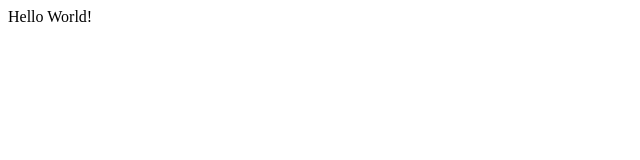
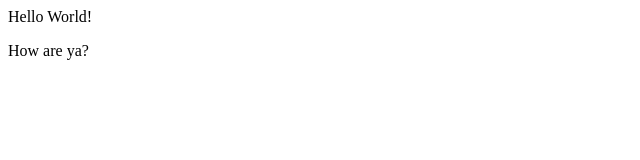
Before and after one commit to noahreeves44/Git-Demo, a plain HTML site: page index.html in a window 1280 px wide. Shown: the full height of the page, 0-640 px from the left. Drawn offline with Linux system fonts and the light colour scheme.

Commit message:
Modified index.html

```diff
--- a/index.html
+++ b/index.html
@@ -1 +1,2 @@
 <div>Hello World!</div>
+<p>How are ya?</p>
```
